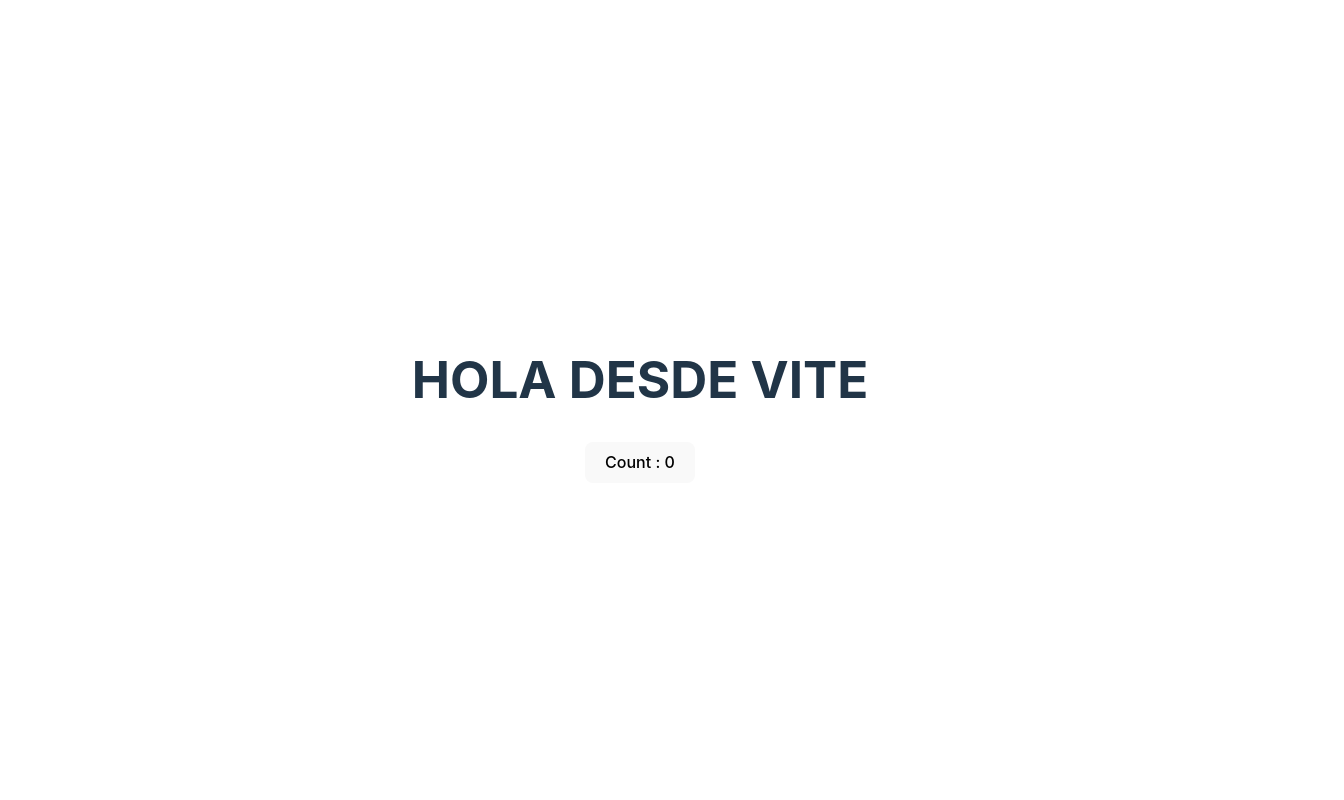
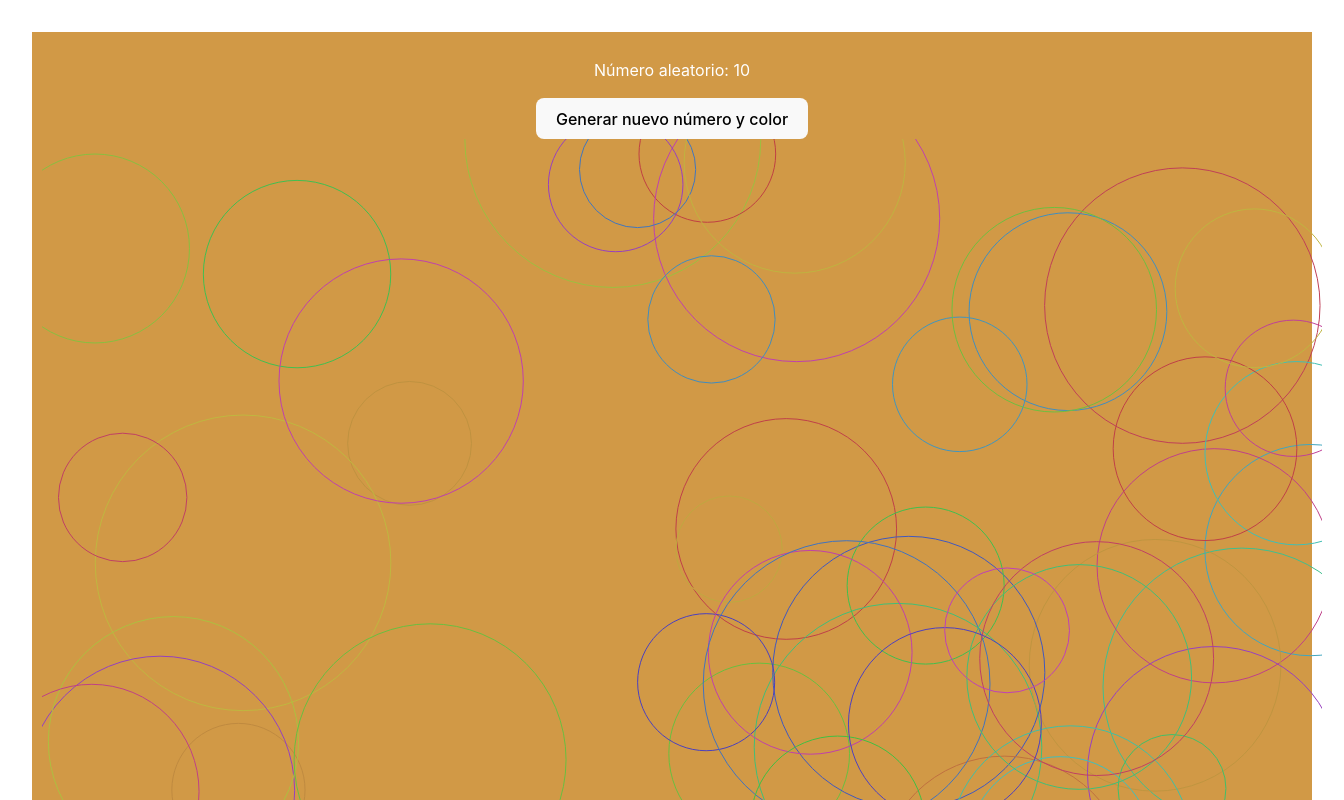
Before and after one commit to Abigail-Ortiz-Sullca/LAB-07-aux, a React (Vite) app: page / in a window 1280 px wide. Shown: the top 800 px of the page, 1344 px wide, since content can reach past the window. Built offline with nearby package versions, Linux system fonts and the light colour scheme.

Commit message:
feature(Q-4): add RandomComponent

```diff
--- a/src/App.jsx
+++ b/src/App.jsx
@@ -1,15 +1,12 @@
 import './App.css';
-import { Button } from './components/Button';
+import { RandomComponent } from './components/RandomComponent';
 
-function App() {
-  const buttonText = "Count : "
-
-  return (
+  function App() {
+    return (
     <>
-      <h1>HOLA DESDE VITE</h1>
-      <Button text={buttonText} />
+        <RandomComponent/>
     </>
-  );
+  )
 }
 
-export default App;
+export default App
--- /dev/null
+++ b/src/components/RandomComponent.jsx
@@ -0,0 +1,68 @@
+import { useState, useEffect } from "react";
+
+export const RandomComponent = () => {
+  const [number, setNumber] = useState(Math.floor(Math.random() * 100) + 1);
+  const [color, setColor] = useState('#'+Math.floor(Math.random()*16777215).toString(16));
+
+  useEffect(() => {
+    const canvas = document.getElementById('canvas');
+    if (canvas) {
+      const context = canvas.getContext('2d');
+      const bubbles = [];
+
+      const createBubbles = () => {
+        for(let i = 0; i < 50; i++) {
+          const bubble = {
+            x: Math.random() * window.innerWidth,
+            y: Math.random() * window.innerHeight,
+            radius: Math.random() * 100 + 50,
+            dx: (Math.random() - 0.5) * 2,
+            dy: (Math.random() - 0.5) * 2
+          };
+          bubbles.push(bubble);
+        }
+      };
+
+      const animateBubbles = () => {
+        context.clearRect(0, 0, window.innerWidth, window.innerHeight);
+
+        for(let i = 0; i < bubbles.length; i++) {
+          const bubble = bubbles[i];
+          context.beginPath();
+          context.arc(bubble.x, bubble.y, bubble.radius, 0, Math.PI * 2, false);
+          context.strokeStyle = `hsl(${Math.random() * 360}, 50%, 50%)`;
+          context.stroke();
+
+          if(bubble.x + bubble.radius > window.innerWidth || bubble.x - bubble.radius < 0) {
+            bubble.dx = -bubble.dx;
+          }
+
+          if(bubble.y + bubble.radius > window.innerHeight || bubble.y - bubble.radius < 0) {
+            bubble.dy = -bubble.dy;
+          }
+
+          bubble.x += bubble.dx;
+          bubble.y += bubble.dy;
+        }
+
+        requestAnimationFrame(animateBubbles);
+      };
+
+      createBubbles();
+      animateBubbles();
+    }
+  }, []);
+
+  function handleClick() {
+    setNumber(Math.floor(Math.random() * 100) + 1);
+    setColor('#'+Math.floor(Math.random()*16777215).toString(16));
+  }
+
+  return (
+    <div style={{ backgroundColor: color, padding: '10px', color: 'white' }}>
+      <p>Número aleatorio: {number}</p>
+      <button onClick={handleClick}>Generar nuevo número y color</button>
+      <canvas id="canvas" width={window.innerWidth} height={window.innerHeight} />
+    </div>
+  );
+}
```
Also changed, not shown: src/components/WrapperList.jsx (renamed from src/components/WrapperLis.jsx).
